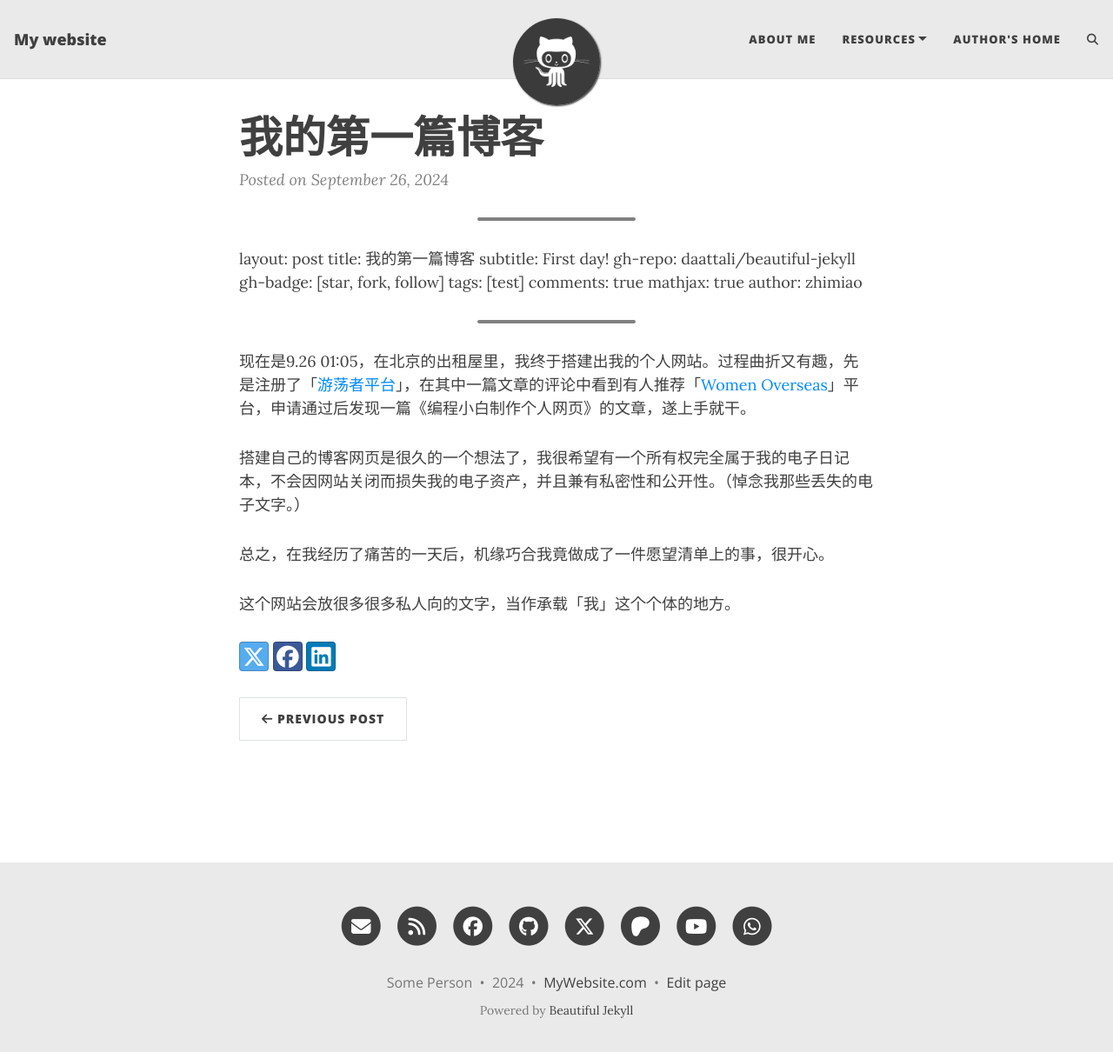
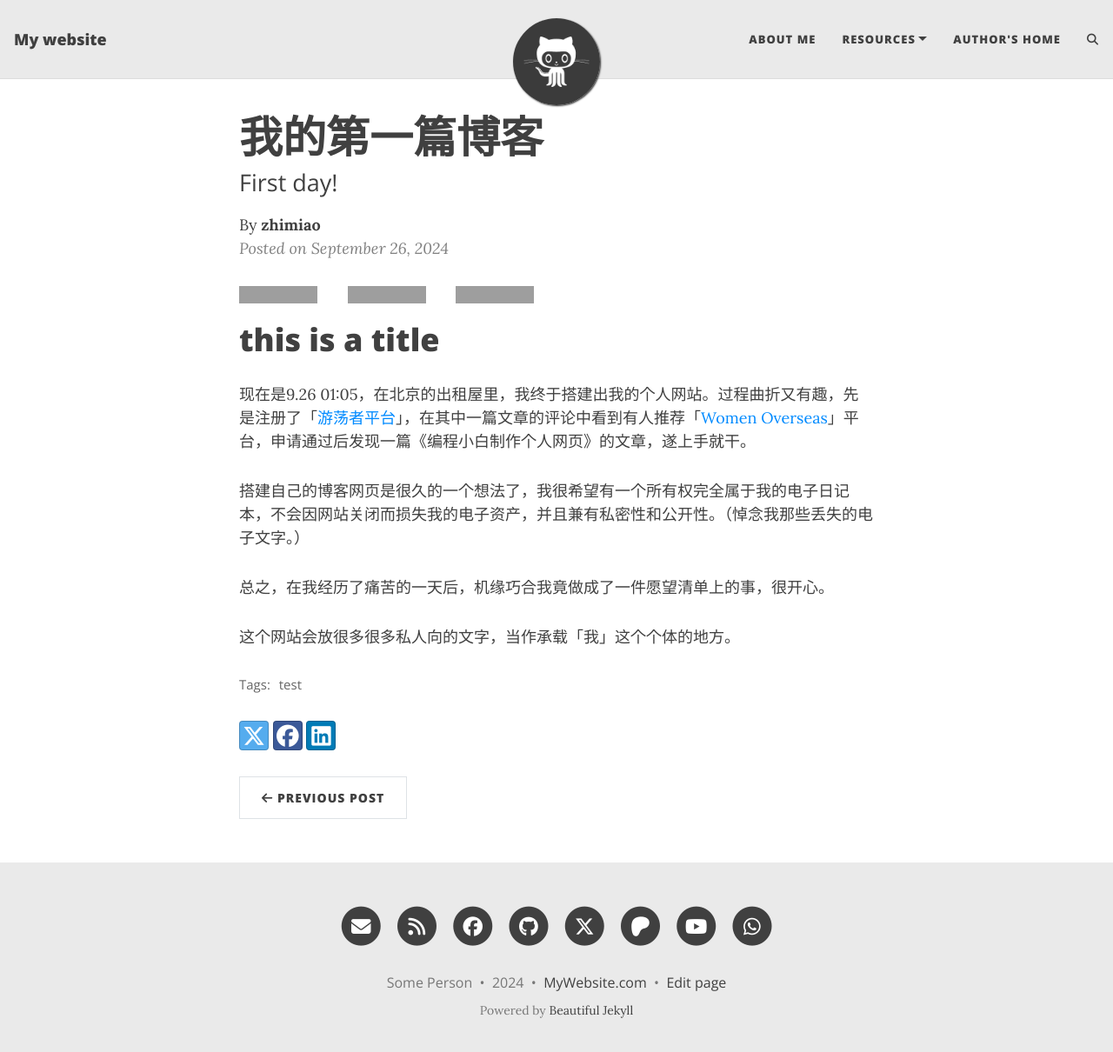
Before and after one commit to zhimiao39/coconuts.github.io, a Jekyll site: the page built from _posts/2024-09-26-我的第一篇博客.md, in a window 1280 px wide and 1223 px high. Shown: the top 1210 px of the window at 87% size. Built offline with Jekyll 4.4.1, drawn with Linux system fonts in a browser that asks for light colours; comment, search, counter and statistics services are not loaded; grey boxes are pictures that could not be loaded.

Commit message:
Update 2024-09-26-我的第一篇博客.md

```diff
--- a/_posts/2024-09-26-我的第一篇博客.md
+++ b/_posts/2024-09-26-我的第一篇博客.md
@@ -1,5 +1,4 @@
 ---
-
 layout: post
 title: 我的第一篇博客
 subtitle: First day!
@@ -9,10 +8,9 @@ tags: [test]
 comments: true
 mathjax: true
 author: zhimiao
+---
 
-----
-
-
+# this is a title
 
 现在是9.26 01:05，在北京的出租屋里，我终于搭建出我的个人网站。过程曲折又有趣，先是注册了「[游荡者平台](https://www.youdangzhe.com/?utm_source=substack&utm_medium=email#/pages/recommend/index)」，在其中一篇文章的评论中看到有人推荐「[Women Overseas](https://www.womenoverseas.com/)」平台，申请通过后发现一篇《编程小白制作个人网页》的文章，遂上手就干。
 
```
